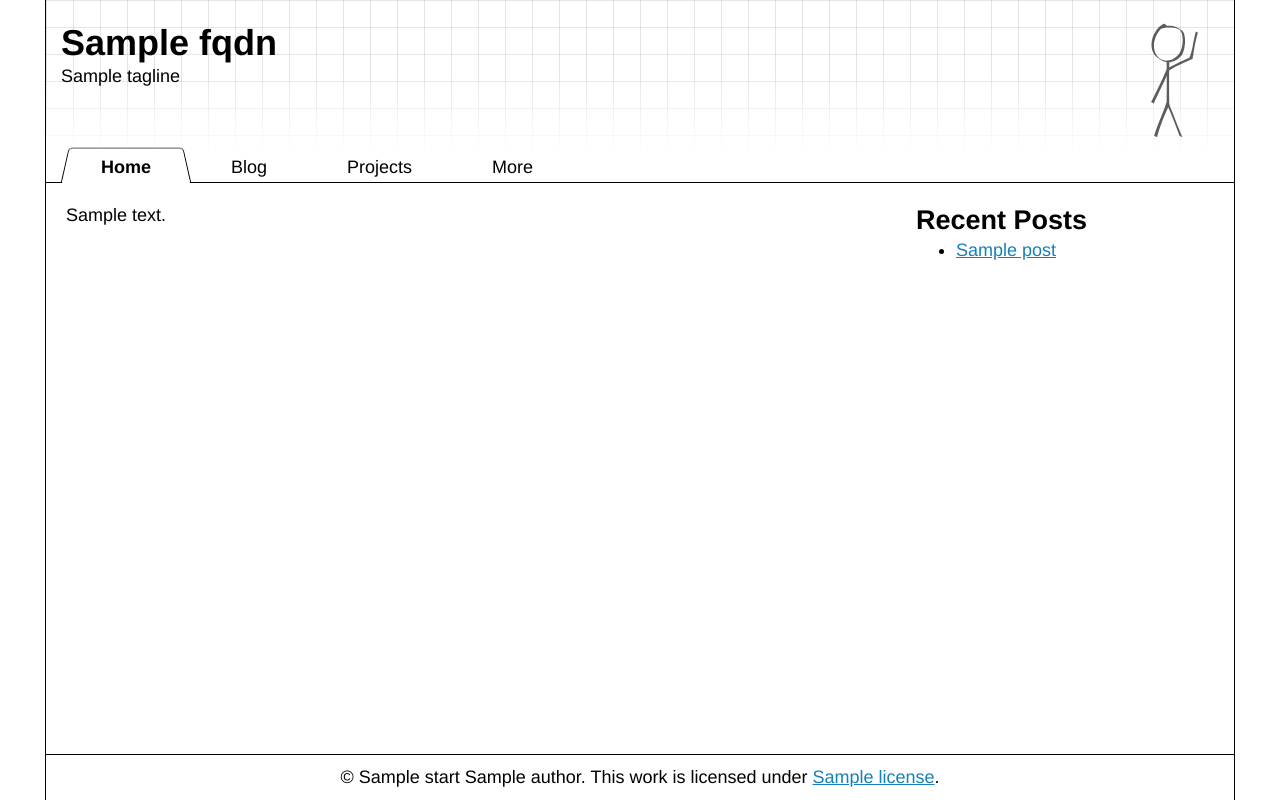
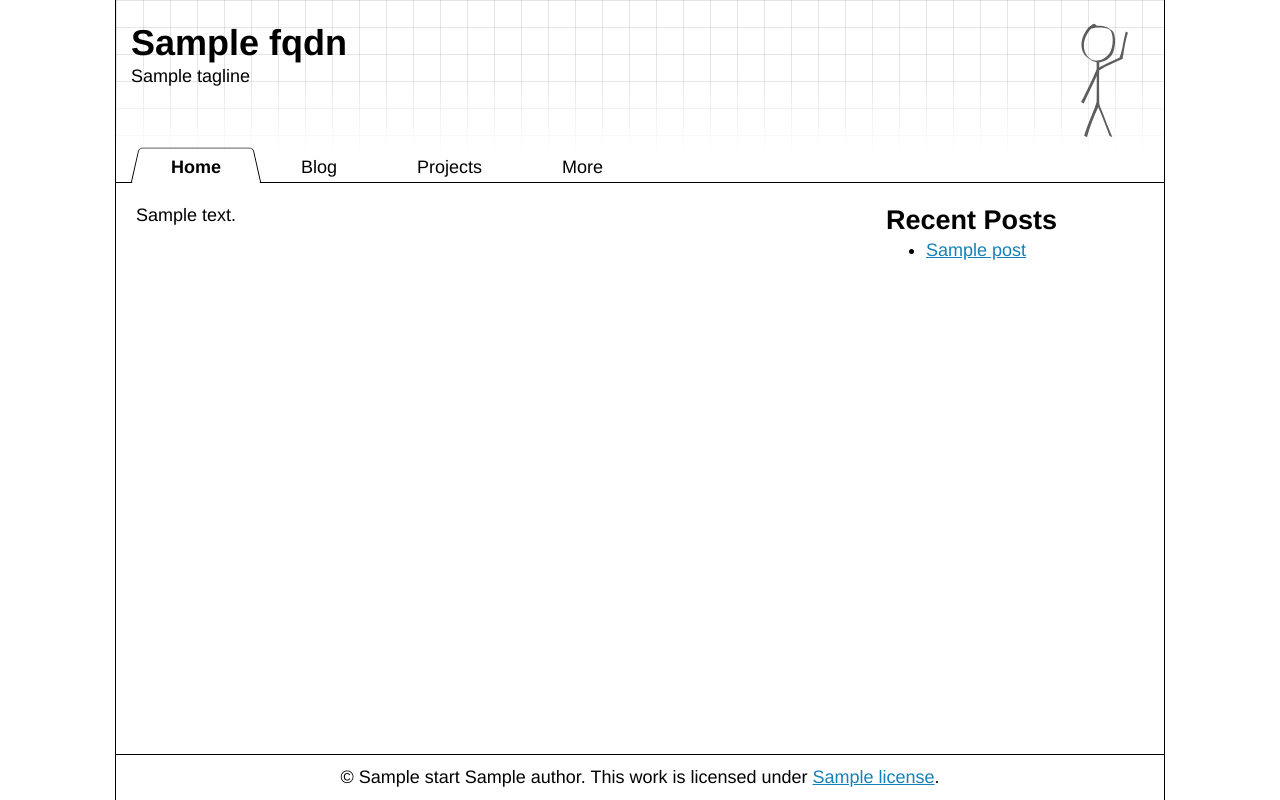
Before and after one commit to sujaldev/sujal.dev, a Python web app: template src/templates/index.jinja in a window 1280 px wide. Run offline with Jinja, Linux system fonts and the light colour scheme; the template is opened without the code that fills it: most values are stand-ins (such as "Sample title", 1, 10 or a date in 2020).

Commit message:
reduce page width

```diff
--- a/src/build.py
+++ b/src/build.py
@@ -126,4 +126,4 @@ def build(minified=True):
 
 
 if __name__ == "__main__":
-    build()
+    build(minified=False)
--- a/src/static/style.css
+++ b/src/static/style.css
@@ -4,7 +4,7 @@
 }
 
 body {
-    max-width: 1190px;
+    max-width: 1050px;
     margin: 0 auto;
     font-family: "Libertinus Sans", "Helvetica", sans-serif;
     font-size: 18px;
@@ -152,7 +152,7 @@ main > * {
 }
 
 main > article {
-    width: 850px;
+    width: 750px;
 }
 
 footer {
```
